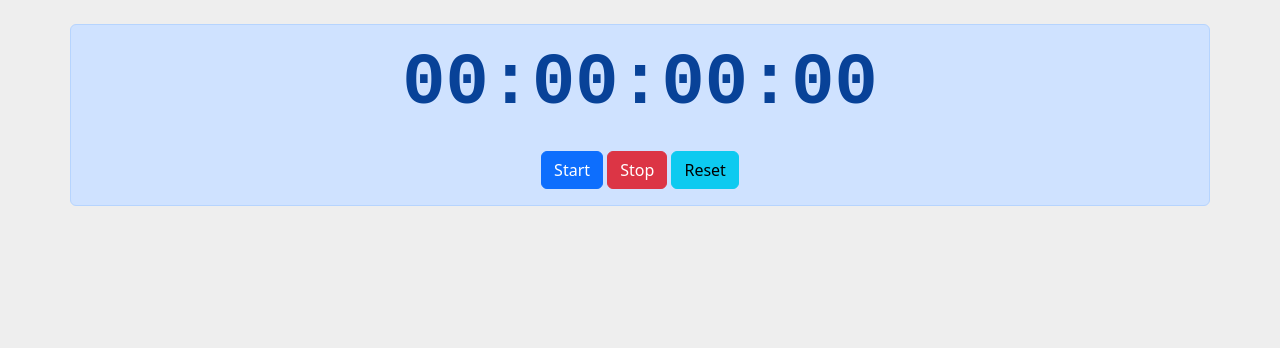
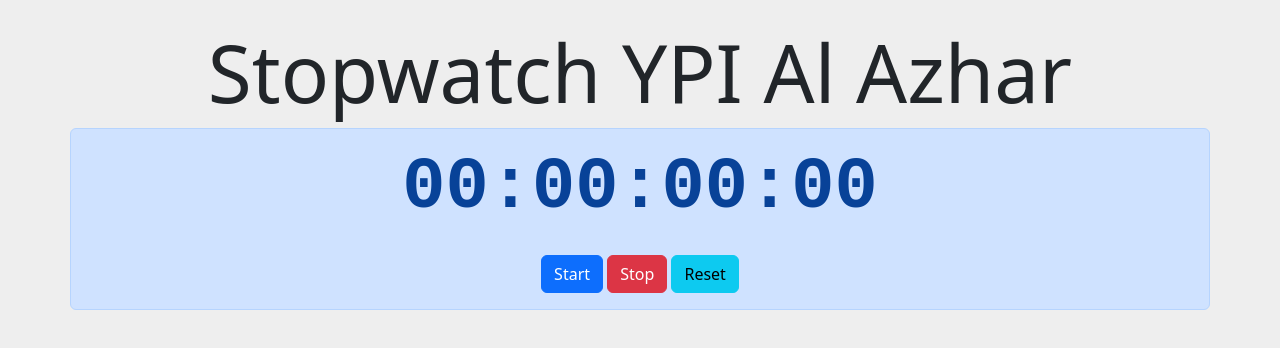
Before and after one commit to pudintea/pudintea.github.io, a plain HTML site: page stopwatch.html in a window 1280 px wide. Drawn offline with Linux system fonts and the light colour scheme.

Commit message:
Update stopwatch.html

```diff
--- a/stopwatch.html
+++ b/stopwatch.html
@@ -11,6 +11,7 @@
     <div class="container mt-4 text-center">
       <div class="col">
         <div class="row">
+          <h1 class="display-1">Stopwatch YPI Al Azhar</h1>
           <div class="alert alert-primary text-center" role="alert">
             <div id="display" class="display-2" style="font-family: monospace; font-weight: bold;">
               00:00:00:00
```
